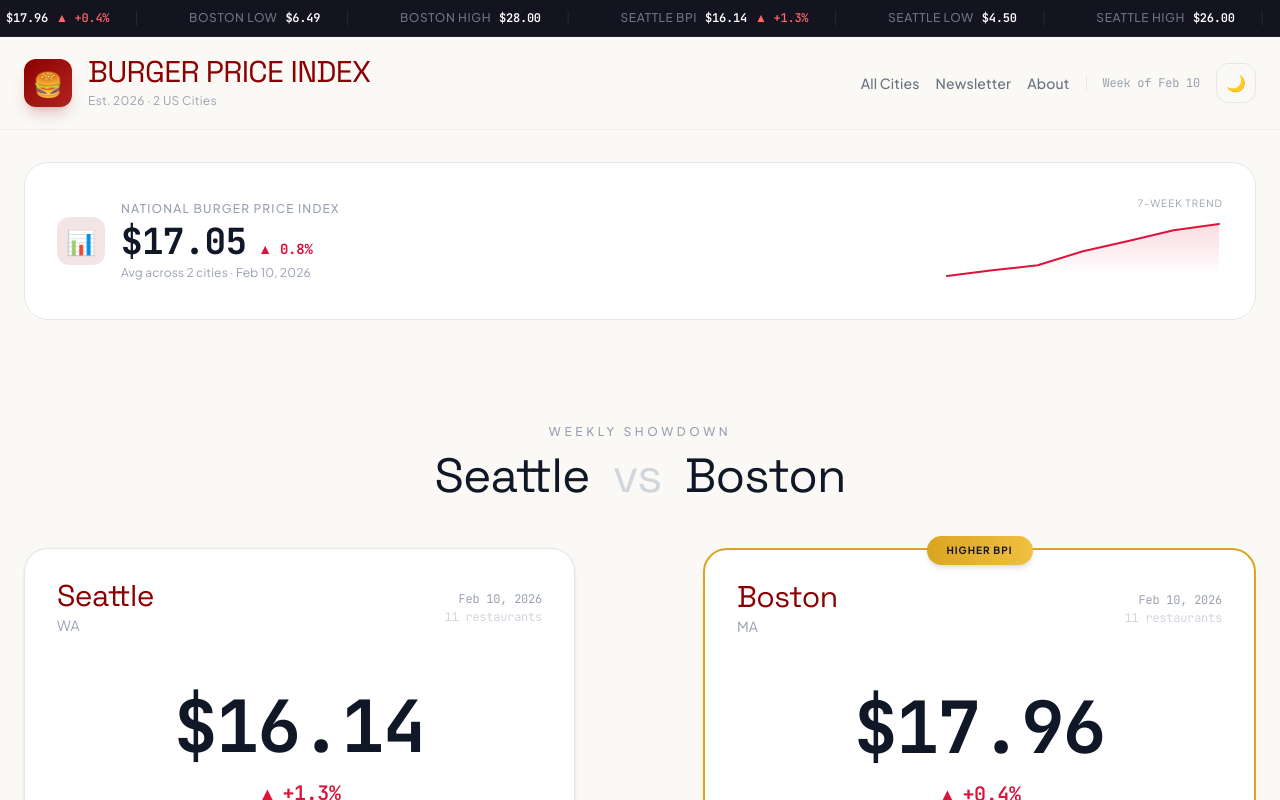
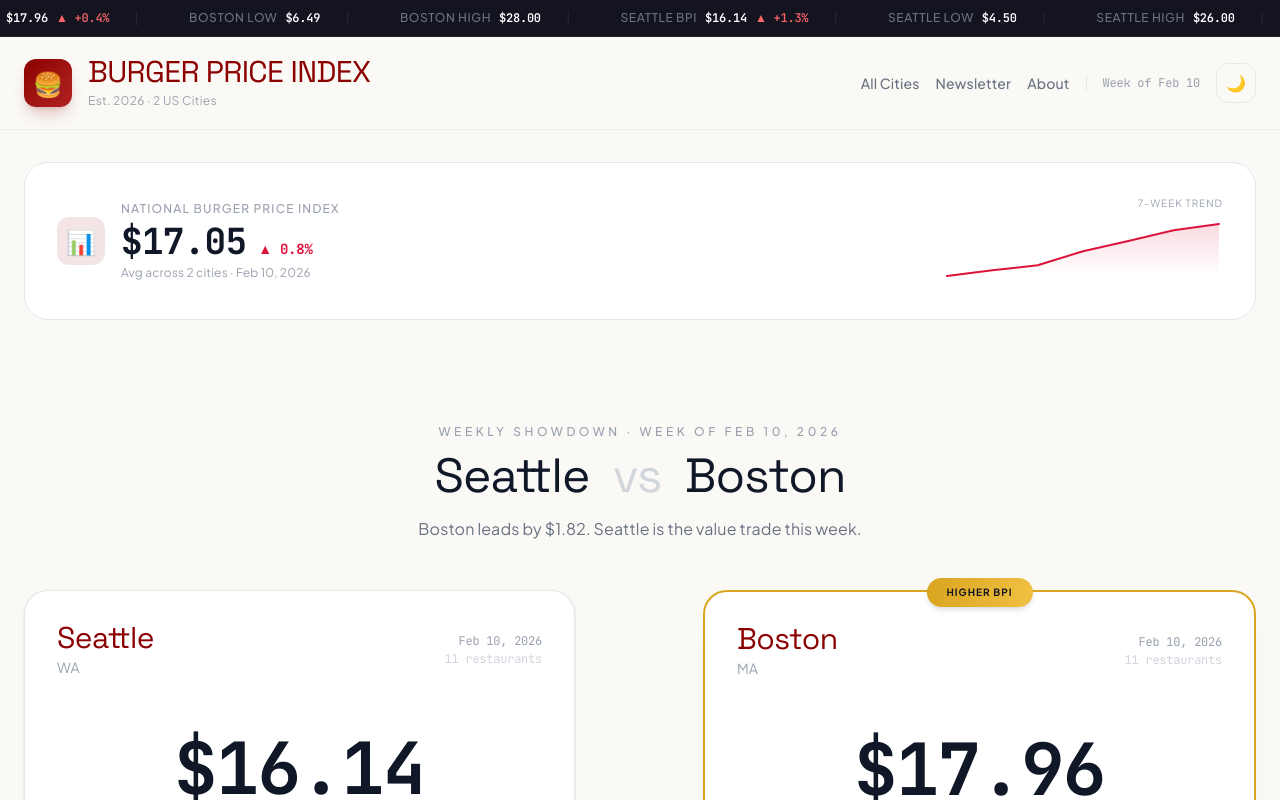
Before and after one commit to robroyhobbs/burgerprice, a Next.js app: page / in a window 1280 px wide. Shown: the top 800 px of the page. Built offline with nearby package versions, Linux system fonts and the light colour scheme; no server answers; the database is empty.

Commit message:
feat: polish Weekly Showdown hero with week label + spread tagline

```diff
--- a/src/components/city-showdown.tsx
+++ b/src/components/city-showdown.tsx
@@ -3,15 +3,47 @@ import { BpiCard } from "./bpi-card";
 
 interface CityShowdownProps {
   cities: CityDashboardData[];
+  weekOf?: string;
 }
 
-export function CityShowdown({ cities }: CityShowdownProps) {
+function formatWeekLabel(weekOf: string): string {
+  const d = new Date(`${weekOf}T12:00:00Z`);
+  if (Number.isNaN(d.getTime())) return weekOf;
+  return d.toLocaleDateString("en-US", {
+    month: "short",
+    day: "numeric",
+    year: "numeric",
+    timeZone: "UTC",
+  });
+}
+
+function showdownTagline(
+  city1: CityDashboardData,
+  city2: CityDashboardData
+): string {
+  const bpi1 = city1.currentSnapshot?.bpi_score ?? 0;
+  const bpi2 = city2.currentSnapshot?.bpi_score ?? 0;
+  const gap = Math.abs(bpi1 - bpi2);
+  const gapText = `$${gap.toFixed(2)}`;
+
+  if (gap < 0.01) {
+    return `${city1.city.name} and ${city2.city.name} are locked at parity. Markets hate a draw.`;
+  }
+
+  const leader = bpi1 > bpi2 ? city1.city.name : city2.city.name;
+  const underdog = bpi1 > bpi2 ? city2.city.name : city1.city.name;
+  return `${leader} leads by ${gapText}. ${underdog} is the value trade this week.`;
+}
+
+export function CityShowdown({ cities, weekOf }: CityShowdownProps) {
   if (cities.length < 2) return null;
 
   const [city1, city2] = cities;
   const bpi1 = city1.currentSnapshot?.bpi_score ?? 0;
   const bpi2 = city2.currentSnapshot?.bpi_score ?? 0;
   const isTie = Math.abs(bpi1 - bpi2) < 0.01;
+  const weekLabel = weekOf ? formatWeekLabel(weekOf) : null;
+  const tagline = showdownTagline(city1, city2);
 
   return (
     <section className="max-w-7xl mx-auto px-6 pt-14 pb-6">
@@ -19,10 +51,16 @@ export function CityShowdown({ cities }: CityShowdownProps) {
       <div className="text-center mb-12">
         <p className="text-xs uppercase tracking-[0.3em] text-gray-400 dark:text-gray-500 mb-3 font-medium">
           Weekly Showdown
+          {weekLabel ? ` · Week of ${weekLabel}` : ""}
         </p>
         <h2 className="font-headline text-3xl md:text-5xl text-gray-900 dark:text-white">
-          {city1.city.name} <span className="text-gray-300 dark:text-gray-600 mx-3">vs</span> {city2.city.name}
+          {city1.city.name}{" "}
+          <span className="text-gray-300 dark:text-gray-600 mx-3">vs</span>{" "}
+          {city2.city.name}
         </h2>
+        <p className="mt-4 max-w-2xl mx-auto text-sm md:text-base text-gray-500 dark:text-gray-400 leading-relaxed">
+          {tagline}
+        </p>
       </div>
 
       {/* Cards */}
```
